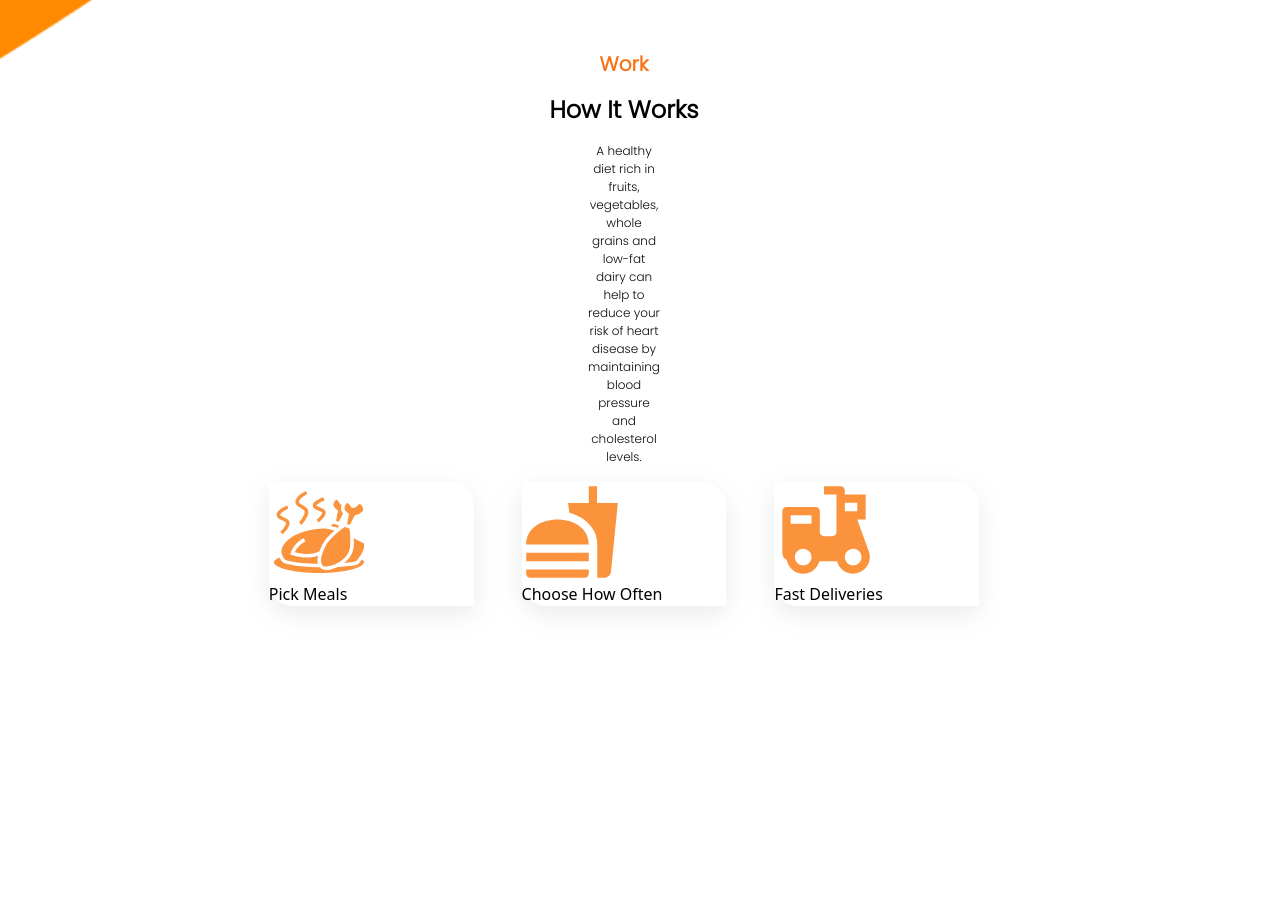
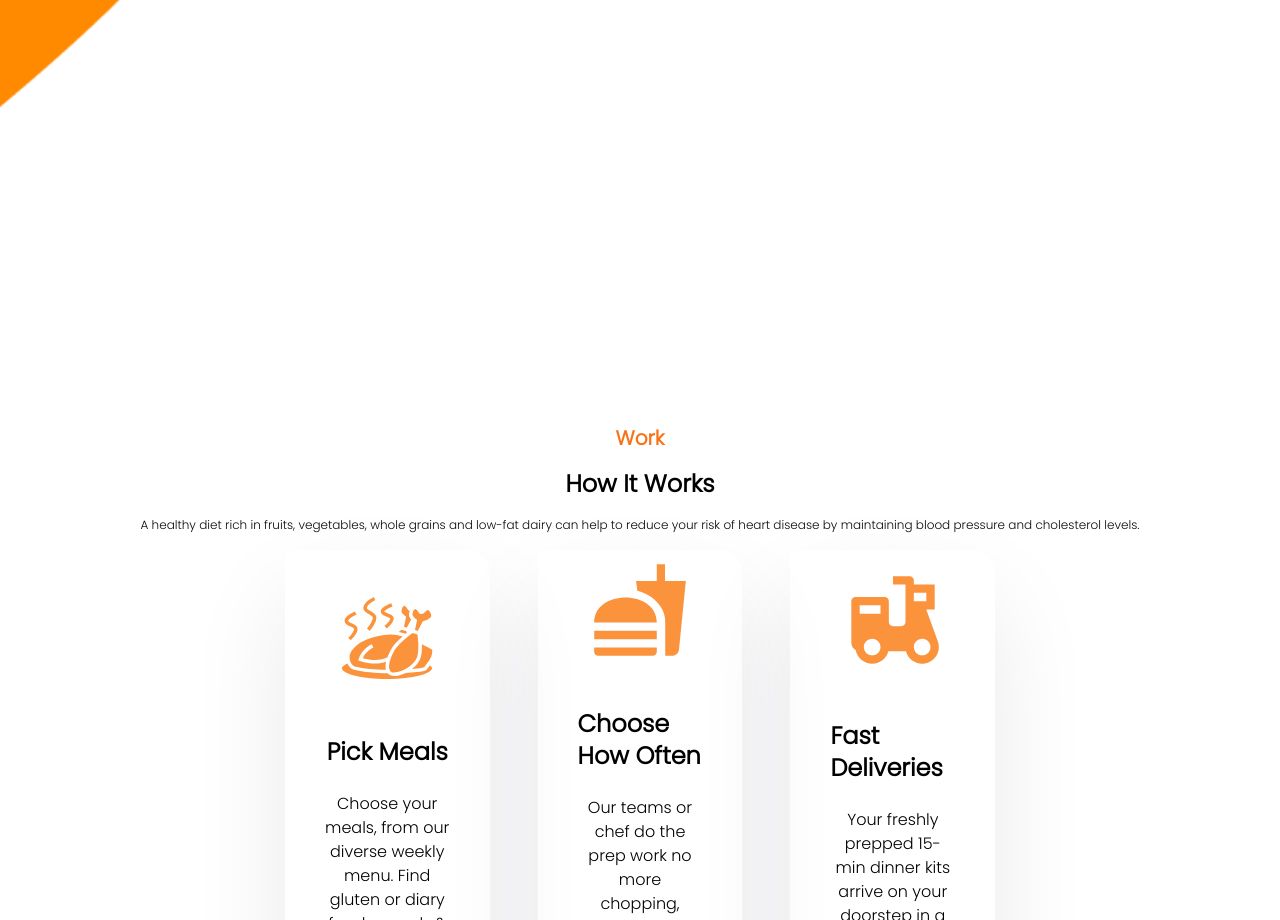
Before and after one commit to LontchiFrank/Fodjo_Resto, a React (Create React App) app: page / in a window 1280 px wide. Shown: the part 1880-2800 px from the top of the page. Built offline with nearby package versions, Linux system fonts and the light colour scheme.

Commit message:
greet you

```diff
--- a/src/Components/WorkCards/WorkCard.component.tsx
+++ b/src/Components/WorkCards/WorkCard.component.tsx
@@ -10,9 +10,14 @@ interface WorkProps {
 
 function WorkCard({ titles, name, icon, des }: WorkProps) {
   return (
-    <div className={`${styles.work} flex-col justify-center items-center`}>
-      <div> {icon}</div>
-      <div>{titles} </div>
+    <div
+      className={`${styles.work} p-10 flex flex-col justify-center items-center`}
+    >
+      <div className="pb-12"> {icon}</div>
+      <div className={`${styles.fontSec} text-2xl font-bold pb-6`}>
+        {titles}{" "}
+      </div>
+      <div className={`${styles.fontSec} text-center`}>{des} </div>
     </div>
   );
 }
--- a/src/Components/WorkCards/WorkCard.module.css
+++ b/src/Components/WorkCards/WorkCard.module.css
@@ -1,7 +1,10 @@
 .work {
   width: 20%;
-  height: 100%;
+  height: 28rem;
   border-radius: 0px 24px 0px 24px;
   background-color: none;
-  box-shadow: rgba(149, 157, 165, 0.2) 0px 8px 24px;
+  box-shadow: rgba(17, 12, 46, 0.085) 0px 48px 100px 0px;
 }
+.fontSec {
+  font-family: "Poppins", sans-serif;
+}
--- a/src/Pages/Landing/Landing.module.css
+++ b/src/Pages/Landing/Landing.module.css
@@ -10,12 +10,7 @@
   clip-path: ellipse(130px 140px at 10% 20%);
 }
 .welcome {
-  /* width: 100%; */
   height: 100%;
-  /* background-image: url("../../assets/salt.png");
-  background-position: center;
-  background-size: cover;
-  background-repeat: no-repeat; */
 }
 .landing_header_h1 {
   font-family: var(--font-base);
@@ -24,7 +19,6 @@
   letter-spacing: 0.02em;
   text-transform: capitalize;
   line-height: 124px;
-  /* font-size: 120px; */
 }
 .k {
   font-family: var(--font-base);
@@ -33,7 +27,6 @@
   letter-spacing: 0.02em;
   text-transform: capitalize;
   line-height: 124px;
-  /* font-size: 120px; */
 }
 .h2__opensans {
   font-family: "Poppins", sans-serif;
@@ -46,7 +39,8 @@
   /* padding-bottom: 2em; */
 }
 .button1 {
-  background-color: var(--color-green);
+  /* background-color: var(--color-green); */
+  font-family: "Poppins", sans-serif;
 }
 .h3_price {
   font-family: var(--font-base);
@@ -57,8 +51,8 @@
 }
 .second {
   width: 100%;
-  height: 100%;
-  background-image: url("../../assets/bc.png");
+  /* height: 100%; */
+  background-image: url("../../assets/back.png");
   background-position: center;
   background-size: cover;
   background-repeat: no-repeat;
@@ -73,3 +67,7 @@
   background-color: none;
   box-shadow: rgba(149, 157, 165, 0.2) 0px 8px 24px;
 }
+.carrySecond {
+  width: 100%;
+  height: 360vh;
+}
--- a/src/Pages/Landing/Landing.page.tsx
+++ b/src/Pages/Landing/Landing.page.tsx
@@ -39,7 +39,7 @@ function Landing() {
           </h2>
           <div className="flex gap-4">
             <button
-              className={`${styles.button1} text-white font-bold lg:py-6 lg:px-16 md:px-4 md:py-2 md:text-[16px] xs:px-4 xs:py-6 rounded lg:text-[20px]`}
+              className={`${styles.button1} bg-orange-400 text-white font-bold lg:py-6 lg:px-16 md:px-4 md:py-2 md:text-[16px] xs:px-4 xs:py-6 rounded lg:text-[20px]`}
             >
               Order Now
             </button>
@@ -57,10 +57,11 @@ function Landing() {
           </div>
         </div>
       </div>
+      <div className={`${styles.carrySecond} flex flex-col`}>
         <div
           className={`${styles.second} h-full flex lg:flex-row md:flex-row sm:flex-col-reverse xs:flex-col-reverse `}
         >
-        <div className="lg:w-3/5  sm:w-full xs:w-full lg:justify-content-end md:justify-content-end  sm:justify-content-center ">
+          <div className="lg:w-3/5  lg:h-screen md:h-96 sm:w-full xs:w-full lg:justify-content-end md:justify-content-end  sm:justify-content-center ">
             <div className="lg:pt-72 lg:px-28 md:pt-56 md:px-16  ">
               <img
                 src={meat}
@@ -70,7 +71,7 @@ function Landing() {
             </div>
           </div>
 
-        <div className="lg:w-2/5  flex flex-col  sm:px-10 xs:px-12  lg:pt-[27rem] lg:pr-20 md:pt-[20rem] md:pr-12">
+          <div className="lg:w-2/5 lg:h-[25rem] md:h-96 flex flex-col  sm:px-10 xs:px-12  lg:pt-[27rem] lg:pr-20 md:pt-[20rem] md:pr-12">
             <h3
               className={`${styles.fontSec} lg:text-3xl md:text-xl xs:text-xl text-orange-500 font-bold lg:pb-6 md:pb-4 sm:pb-4 xs:pb-3`}
             >
@@ -84,9 +85,9 @@ function Landing() {
             <p
               className={`${styles.fontSec} md:text-[12px] sm:text-[12px] xs:pb-4 md:pb-4 lg:pb-8 text-stone-950 lg:text-[20px]`}
             >
-            A healthy diet rich in fruits, vegetables, whole grains and low-fat
-            dairy can help to reduce your risk of heart disease by maintaining
-            blood pressure and cholesterol levels. <br />
+              A healthy diet rich in fruits, vegetables, whole grains and
+              low-fat dairy can help to reduce your risk of heart disease by
+              maintaining blood pressure and cholesterol levels. <br />
               <br /> High blood pressure and cholesterol can be a symptom of too
               much salt and saturated fats in your diet.
               <br />
@@ -109,15 +110,7 @@ function Landing() {
             </div>
           </div>
         </div>
-
-      <div className="relative w-full h-96 flex flex-col">
-        {/* <div> */}
-        {/* <h3
-          className={`${styles.fontSec} lg:text-3xl md:text-xl xs:text-xl text-orange-500 font-bold lg:pb-6 md:pb-4 sm:pb-4 xs:pb-3`}
-        >
-          Work
-        </h3> */}
-        <div className="absolute -left-4 -top-[28rem] h-full w-full flex-col flex justify-center items-center ">
+        <div className="relative h-full w-full flex-col flex items-center ">
           <h3
             className={`${styles.fontSec} lg:text-2xl md:text-xl xs:text-xl text-orange-500 font-bold lg:pb-6 md:pb-4 sm:pb-4 xs:pb-3`}
           >
@@ -128,22 +121,28 @@ function Landing() {
           >
             How It Works
           </h2>
-          <div className="px-[38rem]">
+          <div className="lg:px-[38rem]md:px-[29rem]">
             <p
-              className={`${styles.fontSec} md:text-[12px] sm:text-[12px] xs:pb-4 md:pb-4 lg:pb-8 text-center text-stone-950 lg:text-[20px]`}
+              className={`${styles.fontSec} md:text-[12px] sm:text-[12px] xs:pb-4 md:pb-4 lg:pb-8 text-center text-stone-950 lg:text-[20px] `}
             >
               A healthy diet rich in fruits, vegetables, whole grains and
               low-fat dairy can help to reduce your risk of heart disease by
               maintaining blood pressure and cholesterol levels. <br />
             </p>
           </div>
-          <div className="w-full h-96 px-32 flex justify-center items-center gap-12">
+          <div className="w-full h-96 px-32 pt-16 flex justify-center items-center gap-12">
             {WorkCardData.map((item, index) => (
-              <WorkCard titles={item.titles} icon={item.icon} />
+              <WorkCard titles={item.titles} icon={item.icon} des={item.des} />
             ))}
           </div>
         </div>
       </div>
+      {/* <div> */}
+      {/* <h3
+          className={`${styles.fontSec} lg:text-3xl md:text-xl xs:text-xl text-orange-500 font-bold lg:pb-6 md:pb-4 sm:pb-4 xs:pb-3`}
+        >
+          Work
+        </h3> */}
     </div>
   );
 }
```
Also changed, not shown: src/assets/back.png (added). Lines whose indentation alone changed are shown as unchanged.
